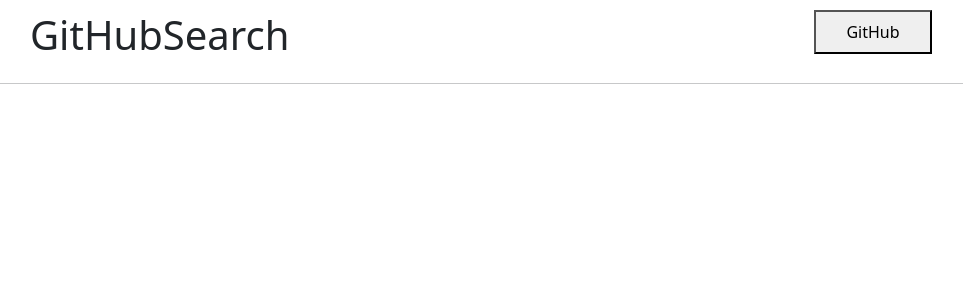
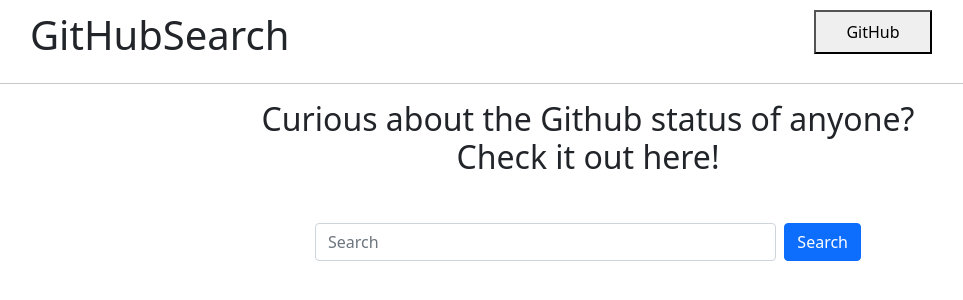
Before and after one commit to Saitore973/Github_search, an Angular app: page / in a window 1280 px wide. Shown: the top 300 px of the page, without its empty margins (52-1015 px from the left). Built offline with nearby package versions, Linux system fonts and the light colour scheme; no server answers.

Commit message:
add and sytle the heropage nav

```diff
--- a/src/app/heropage/heropage.component.css
+++ b/src/app/heropage/heropage.component.css
@@ -0,0 +1,3 @@
+h2{
+    text-align: center;
+}
--- a/src/app/heropage/heropage.component.html
+++ b/src/app/heropage/heropage.component.html
@@ -1 +1,16 @@
-<p>heropage works!</p>
+<div class="container">
+  <h2>
+    Curious about the Github status of anyone? <br> Check it out here! <br> <br>
+  </h2>
+  <div class="row">
+    <div class="col-md-3"></div>
+    <div class="col-md-6">
+      <form class="d-flex">
+        <input class="form-control me-2" type="text" placeholder="Search">
+        <button class="btn btn-primary" type="button">Search</button>
+      </form>
+    </div>
+    <div class="col-md-3"></div>
+  </div>
+
+</div>
--- a/src/app/profile/profile.component.html
+++ b/src/app/profile/profile.component.html
@@ -1,2 +1,3 @@
 <!-- <img [src]="user.avatar" alt=""> -->
  <app-navbar></app-navbar>
+ <app-heropage></app-heropage>
```
